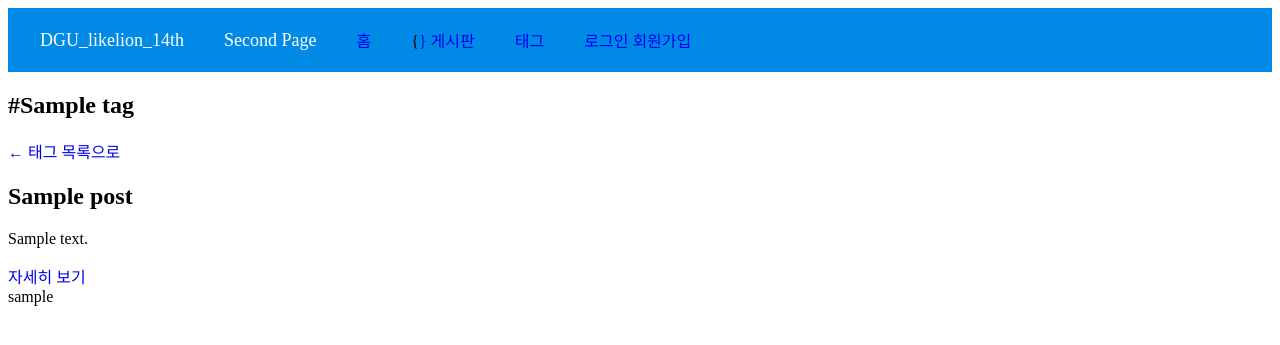
After one commit to 14CES/likelion_14th_hw, a Django app: page /tags/1 in a window 1280 px wide. The commit adds this page. Shown: the top 345 px of the page. Run offline with Django 5.2, Linux system fonts and the light colour scheme; tables that the repository leaves empty hold one stand-in row (values such as "Sample post").

Commit message:
5월 6일 BE 세션 과제 최종본

```diff
--- a/main/templates/main/detail.html
+++ b/main/templates/main/detail.html
@@ -6,6 +6,9 @@
 
      <div class="detail-header">
           <h1>{{ post.title }}</h1>
+          {% for tag in post.tags.all %}
+               #{{ tag.name }}
+          {% endfor %}
      </div>
 
      <div class="detail-footer">
--- a/main/templates/main/edit.html
+++ b/main/templates/main/edit.html
@@ -5,7 +5,7 @@
 <div class="form-wrapper">
     <form action="{% url 'main:update' post.id %}" method="POST">
         {% csrf_token %}
-        <div class="form-title">블로그 글 수정</div>
+        <div class="form-title">포스트 글 수정</div>
 
         <div class="form-group">
             <label for="title">제목</label>
@@ -27,7 +27,7 @@
             <input type="date" id="pub_date" name="pub_date" value="{{ post.pub_date|date:'Y-m-d' }}" required>
         </div>
 
-        <button type="submit">댓글 수정</button>
+        <button type="submit">게시물 수정</button>
     </form>
 </div>
 {% endblock %}
--- /dev/null
+++ b/main/templates/main/tag_post_list.html
@@ -0,0 +1,26 @@
+{% extends 'base.html' %}
+
+{% block content %}
+{% load static %}
+<div>
+    <h2>#{{ tag.name }}</h2>
+    <a href="{% url 'main:tag_list' %}">← 태그 목록으로</a>
+</div>
+<div class="card-grid">
+    {% for post in posts %}
+    <div class="card">
+        <div class="card-content">
+            <h2>{{ post.title }}</h2>
+            <p>{{ post.summary }}</p>
+            <a href="{% url 'main:detail' post.id %}">자세히 보기</a>
+        </div>
+        <div class="card-footer">
+            <div class="divider"></div>
+            <span>{{ post.writer.profile.nickname }}</span>
+        </div>
+    </div>
+    {% empty %}
+    <p>이 태그를 가진 게시글이 없습니다.</p>
+    {% endfor %}
+</div>
+{% endblock %}
--- a/main/urls.py
+++ b/main/urls.py
@@ -16,4 +16,6 @@ urlpatterns=[
     path('edit_comment/<int:comment_id>', edit_comment, name='edit_comment'),
     path('update_comment/<int:comment_id>', update_comment, name='update_comment'),
     path('delete_comment/<int:comment_id>', delete_comment, name='delete_comment'),
+    path('tags', tag_list, name='tag_list'),
+    path('tags/<int:tag_id>', tag_post_list, name='tag_post_list'),
 ]
--- a/main/views.py
+++ b/main/views.py
@@ -36,6 +36,8 @@ def create(request):
 
     new_post.save()
 
+    save_tags(new_post)
+
     return redirect('main:detail', new_post.id)
 
 def postpage(request):
@@ -71,7 +73,7 @@ def update(request, post_id):
 
     update_post = get_object_or_404(Post, pk=post_id)
 
-    if update_post.writer != request.user.username:
+    if update_post.writer != request.user:
         return redirect('main:detail', update_post.id)
 
     update_post.title = request.POST['title']
@@ -159,3 +161,13 @@ def save_tags(post):
     for t in tag_list:
         tag, boolean = Tag.objects.get_or_create(name=t)
         post.tags.add(tag)
+
+
+def tag_list(request):
+    tags = Tag.objects.all()
+    return render(request, 'main/tag_list.html',{'tags': tags})
+
+def tag_post_list(request, tag_id):
+    tag = get_object_or_404(Tag, pk=tag_id)
+    posts = tag.posts.all()
+    return render(request, 'main/tag_post_list.html', {'tag': tag, 'posts':posts})
--- a/project/templates/shared/_navbar.html
+++ b/project/templates/shared/_navbar.html
@@ -15,6 +15,12 @@
     <div class="nav-item {% if request.resolver_match.url_name == 'postpage' %}active{% endif %}">
         {<a href="{% url 'main:postpage' %}">}
             <span class="nav-label">게시판</span>
+        </a>
+    </div>
+
+    <div class="nav-item {% if request.resolver_match.url_name == 'tag_list' or request.resolver_match.url_name == 'tag_blog_list' %}active{% endif %}">
+        <a class="nav-item" href="{% url 'main:tag_list' %}">
+            <span class="nav-label">태그</span>
         </a>
     </div>
 
```
Also changed, not shown: main/templates/main/tag_list.html (added, +17 -0 lines).
